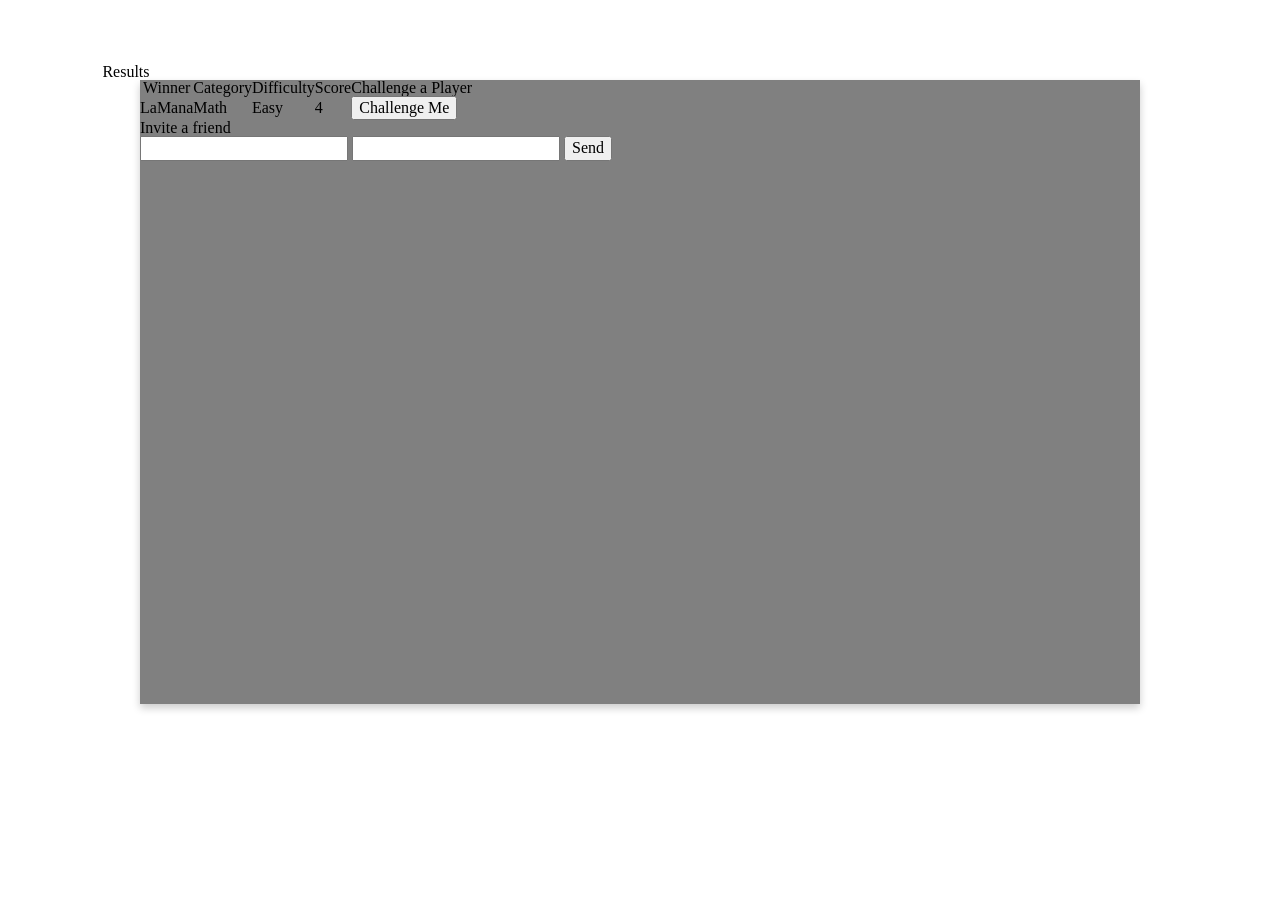
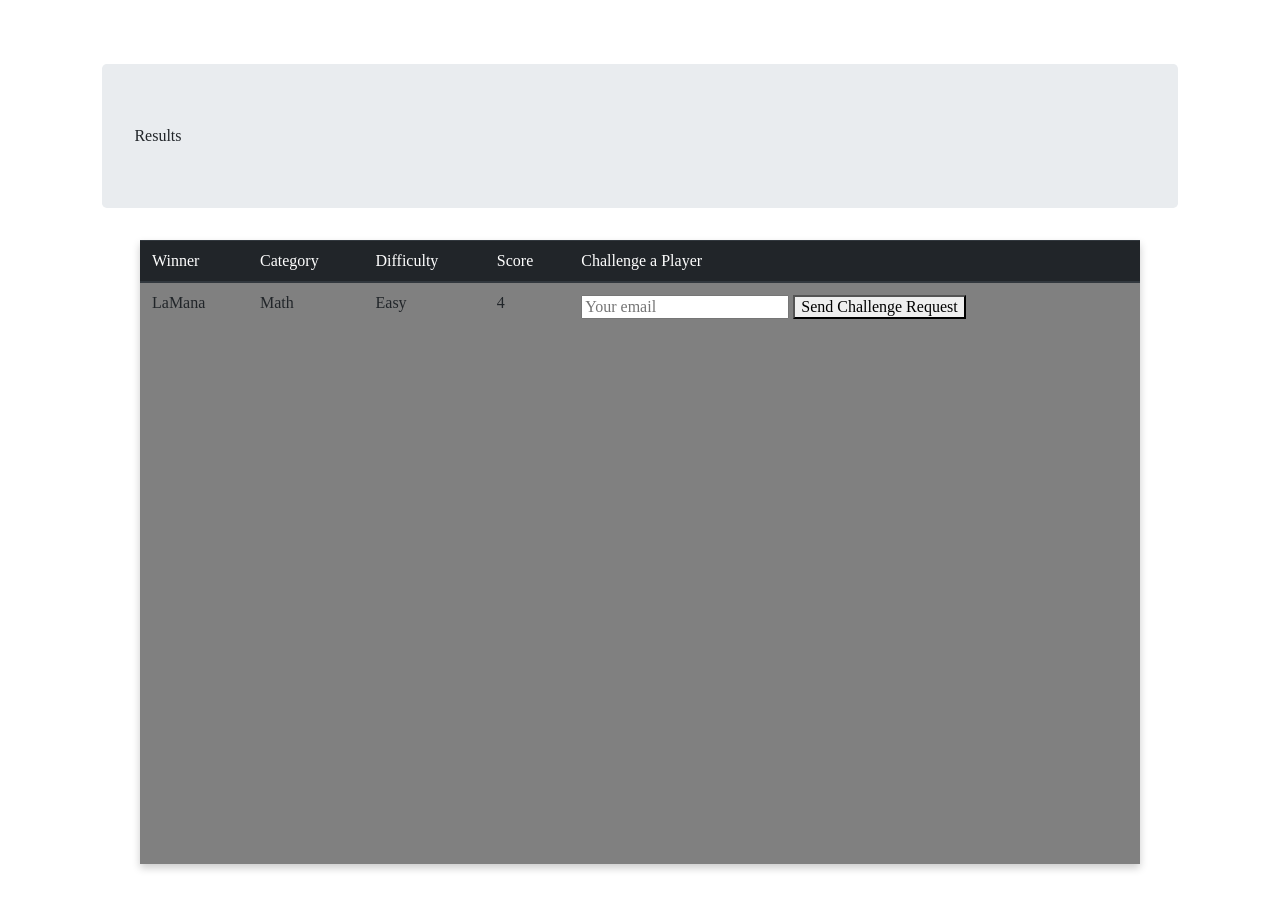
Before and after one commit to ryankooy/TicTacTrivia, a plain HTML site: page section7.html in a window 1280 px wide. Before the commit the page ends 800 px from the top, so only its background shows below. Drawn offline with nearby package versions, Linux system fonts and the light colour scheme.

Commit message:
added challenge functionality

```diff
--- a/section7.html
+++ b/section7.html
@@ -10,7 +10,7 @@
         <meta name="msapplication-navbutton-color" content="#303F9F">
 
         <!-- Bootstrap CSS -->
-        <!-- <link rel="stylesheet" href="https://maxcdn.bootstrapcdn.com/bootstrap/4.0.0/css/bootstrap.min.css" integrity="sha384-Gn5384xqQ1aoWXA+058RXPxPg6fy4IWvTNh0E263XmFcJlSAwiGgFAW/dAiS6JXm" crossorigin="anonymous"> -->
+     <link rel="stylesheet" href="https://maxcdn.bootstrapcdn.com/bootstrap/4.0.0/css/bootstrap.min.css" integrity="sha384-Gn5384xqQ1aoWXA+058RXPxPg6fy4IWvTNh0E263XmFcJlSAwiGgFAW/dAiS6JXm" crossorigin="anonymous">
 
          <!-- PURECSS -->
          <link rel="stylesheet" href="https://unpkg.com/purecss@1.0.1/build/pure-min.css" integrity="sha384-oAOxQR6DkCoMliIh8yFnu25d7Eq/PHS21PClpwjOTeU2jRSq11vu66rf90/cZr47" crossorigin="anonymous">
@@ -57,7 +57,13 @@
                     <td scope="col">Math</td>
                     <td scope="col">Easy</td>
                     <td scope="col">4</td>
-                    <td scope="col"><button>Challenge Me</button></td>
+                    <td scope="col"><form method="POST" action="https://formspree.io/lamanaml@gmail.com">
+  <input type="email" name="email" placeholder="Your email">
+  <input type="hidden" name="_cc" value="culinaryhealing@gmail.com" />
+  <input type="hidden" name="_subject" value="Extreme Trivia Tac Toe Challenge Request" />
+ <!-- <textarea name="message" placeholder="I want to challenge you to a game of Extreme Trivia.  Join me at https://ryankooy.github.io/project-1/lamanasstage.html"></textarea>-->
+  <button type="submit">Send Challenge Request</button>
+</form></td>
                     </tr>
 
                 </tbody>
@@ -65,12 +71,7 @@
         </section>
 
                 </table>
-Invite a friend
-  <form action="https://formspree.io/lamanaml@gmail.com" method="POST">
-  <input type="text" name="name">
-  <input type="email" name="_replyto">
-  <input type="submit" value="Send">
-</form>
+
         <script type="text/javascript" src="https://cdnjs.cloudflare.com/ajax/libs/jquery/3.2.1/jquery.min.js"></script>
         <script rel="text/javascript" src="assets/javascript/app.js"></script>
         <script rel="text/javascript" src="assets/javascript/appUserPresence.js"></script>
```
